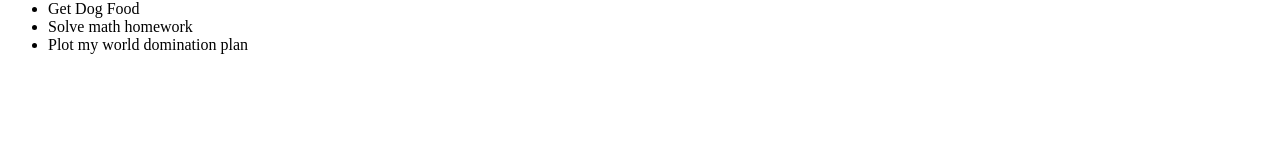
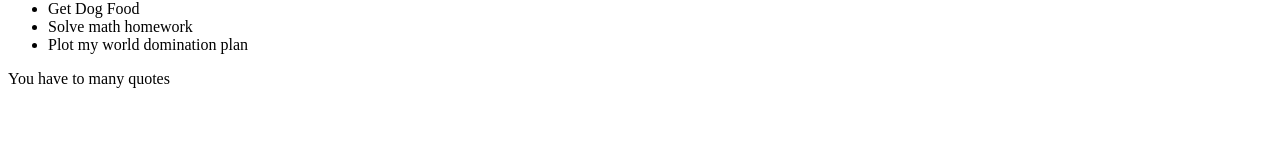
Before and after one commit to Caiseyann/Quotes-Angular, an Angular app: page / in a window 1280 px wide. Shown: the part 152-300 px from the top of the page. Built offline with nearby package versions, Linux system fonts and the light colour scheme.

Commit message:
created quotes loop in app.component.html

```diff
--- a/src/app/app.component.html
+++ b/src/app/app.component.html
@@ -4,3 +4,4 @@
 <ul>
   <li *ngFor='let quote of quotes'>{{quote.name}}</li>
 </ul>
+  <p *ngIf='quotes.length'>You have to many quotes</p>
```
